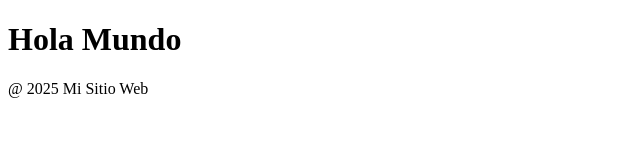
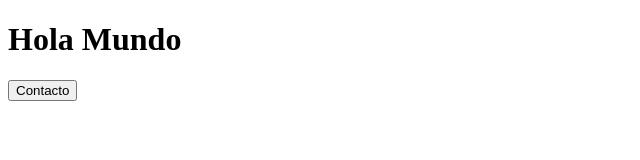
Before and after one commit to adruab2/s4_defi, a plain HTML site: page index.html in a window 1280 px wide. Shown: the whole page, without its empty margins (0-640 px from the left). Drawn offline with Linux system fonts and the light colour scheme.

Commit message:
Agregado boton de contacto

```diff
--- a/index.html
+++ b/index.html
@@ -5,6 +5,6 @@
     </head>
     <body>
         <h1>Hola Mundo</h1>
-        <footer>@ 2025 Mi Sitio Web</footer>
+        <button>Contacto</button>
     </body>
 </html>
```
